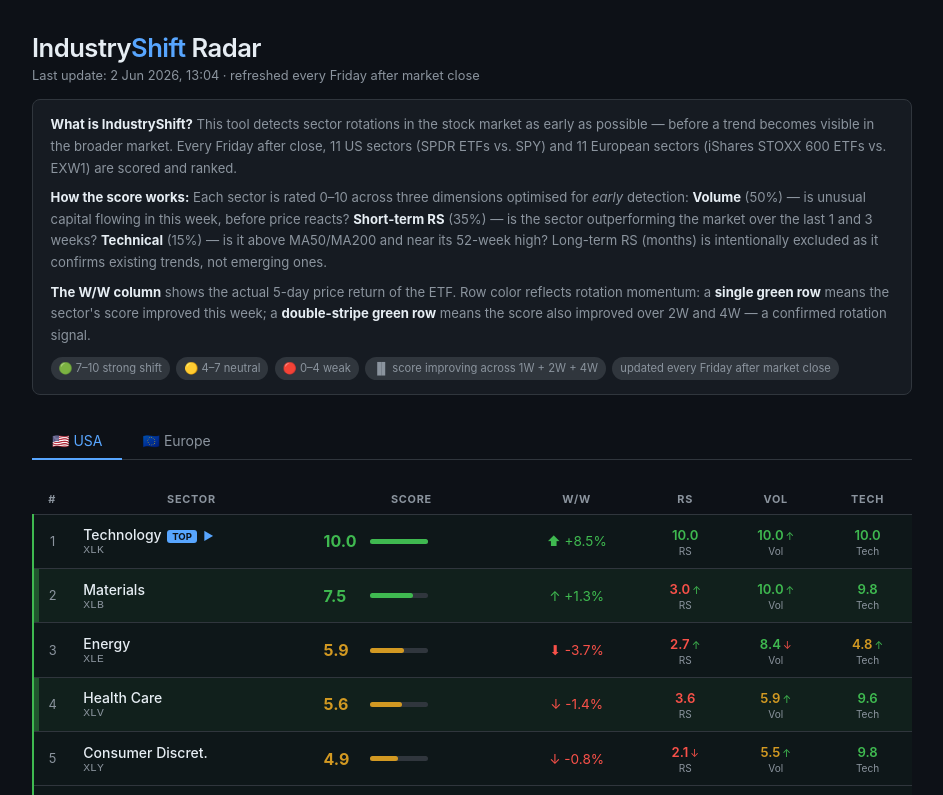
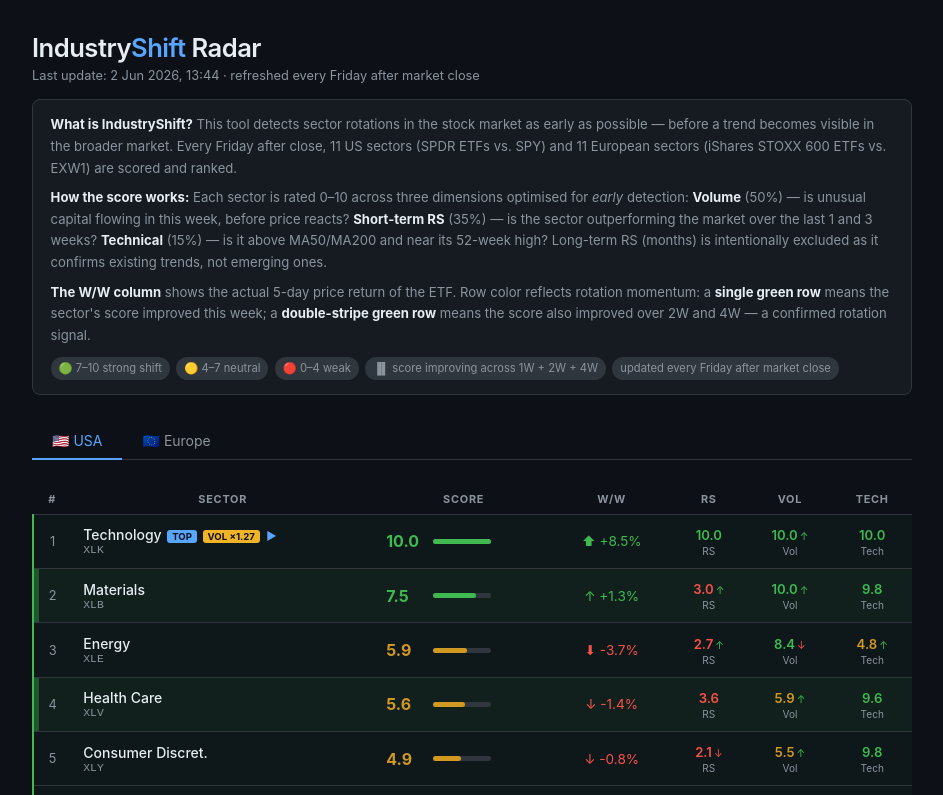
Before and after one commit to kopitiful/industryshift, a plain HTML site: page docs/index.html in a window 1280 px wide. Shown: the top 795 px of the page, without its empty margins (168-1111 px from the left). Drawn offline with Linux system fonts and the light colour scheme.

Commit message:
Mark sector with biggest 2W volume surge with VOL badge

```diff
--- a/docs/data/sectors.json
+++ b/docs/data/sectors.json
@@ -1,5 +1,5 @@
 {
-  "updated": "2026-06-02T11:04:46Z",
+  "updated": "2026-06-02T11:44:35Z",
   "us": [
     {
       "ticker": "XLK",
@@ -10,6 +10,7 @@
       "technical": 10.0,
       "rs_pct": 7.74,
       "price_1w": 8.52,
+      "vol_surge_2w": 1.27,
       "delta_1w": 0.62,
       "delta_2w": 0.0,
       "delta_4w": 2.46,
@@ -27,6 +28,7 @@
       "technical": 9.77,
       "rs_pct": -2.31,
       "price_1w": 1.25,
+      "vol_surge_2w": 1.24,
       "delta_1w": 4.13,
       "delta_2w": 3.12,
       "delta_4w": 3.49,
@@ -44,6 +46,7 @@
       "technical": 4.81,
       "rs_pct": -2.69,
       "price_1w": -3.68,
+      "vol_surge_2w": 1.22,
       "delta_1w": 0.88,
       "delta_2w": -0.86,
       "delta_4w": 4.62,
@@ -61,6 +64,7 @@
       "technical": 9.64,
       "rs_pct": -1.45,
       "price_1w": -1.37,
+      "vol_surge_2w": 1.04,
       "delta_1w": 0.36,
       "delta_2w": 0.77,
       "delta_4w": 1.19,
@@ -78,6 +82,7 @@
       "technical": 9.76,
       "rs_pct": -3.53,
       "price_1w": -0.83,
+      "vol_surge_2w": 1.15,
       "delta_1w": 0.39,
       "delta_2w": -1.21,
       "delta_4w": -0.22,
@@ -95,6 +100,7 @@
       "technical": 4.81,
       "rs_pct": -2.59,
       "price_1w": -0.98,
+      "vol_surge_2w": 1.05,
       "delta_1w": 0.55,
       "delta_2w": 1.4,
       "delta_4w": 0.09,
@@ -112,6 +118,7 @@
       "technical": 9.83,
       "rs_pct": -2.79,
       "price_1w": 0.13,
+      "vol_surge_2w": 1.08,
       "delta_1w": -0.24,
       "delta_2w": 0.07,
       "delta_4w": -2.77,
@@ -129,6 +136,7 @@
       "technical": 4.81,
       "rs_pct": -5.19,
       "price_1w": -3.27,
+      "vol_surge_2w": 1.07,
       "delta_1w": 2.98,
       "delta_2w": -1.33,
       "delta_4w": -0.1,
@@ -146,6 +154,7 @@
       "technical": 9.83,
       "rs_pct": -2.33,
       "price_1w": 0.37,
+      "vol_surge_2w": 0.96,
       "delta_1w": -0.81,
       "delta_2w": -0.98,
       "delta_4w": 0.67,
@@ -163,6 +172,7 @@
       "technical": 0.0,
       "rs_pct": -6.58,
       "price_1w": -4.96,
+      "vol_surge_2w": 1.04,
       "delta_1w": 1.05,
       "delta_2w": -1.32,
       "delta_4w": -2.28,
@@ -180,6 +190,7 @@
       "technical": 9.84,
       "rs_pct": -5.01,
       "price_1w": -2.89,
+      "vol_surge_2w": 0.87,
       "delta_1w": 0.07,
       "delta_2w": -0.89,
       "delta_4w": -2.07,
@@ -193,18 +204,19 @@
     {
       "ticker": "EXI3.DE",
       "name": "Basic Resources",
-      "score": 7.66,
-      "rs": 3.46,
+      "score": 7.62,
+      "rs": 3.35,
       "volume": 10.0,
-      "technical": 9.66,
-      "rs_pct": -0.6,
-      "price_1w": 0.65,
-      "delta_1w": -1.09,
-      "delta_2w": 4.44,
-      "delta_4w": 4.43,
-      "delta_rs": -3.24,
+      "technical": 9.65,
+      "rs_pct": -0.86,
+      "price_1w": 0.61,
+      "vol_surge_2w": 2.92,
+      "delta_1w": -1.13,
+      "delta_2w": 4.4,
+      "delta_4w": 4.39,
+      "delta_rs": -3.35,
       "delta_vol": 0.0,
-      "delta_tech": 0.28,
+      "delta_tech": 0.27,
       "rank": 1
     },
     {
@@ -214,8 +226,9 @@
       "rs": 10.0,
       "volume": 0.87,
       "technical": 10.0,
-      "rs_pct": 8.45,
-      "price_1w": 5.71,
+      "rs_pct": 8.05,
+      "price_1w": 5.54,
+      "vol_surge_2w": 1.33,
       "delta_1w": -0.23,
       "delta_2w": -4.56,
       "delta_4w": 0.4,
@@ -227,118 +240,125 @@
     {
       "ticker": "EXV6.DE",
       "name": "Energy",
-      "score": 3.98,
-      "rs": 5.47,
+      "score": 3.96,
+      "rs": 5.41,
       "volume": 1.14,
       "technical": 10.0,
-      "rs_pct": 2.19,
-      "price_1w": 3.64,
-      "delta_1w": -0.91,
-      "delta_2w": -0.56,
-      "delta_4w": -0.62,
-      "delta_rs": -3.3,
+      "rs_pct": 1.9,
+      "price_1w": 3.58,
+      "vol_surge_2w": 0.96,
+      "delta_1w": -0.93,
+      "delta_2w": -0.58,
+      "delta_4w": -0.64,
+      "delta_rs": -3.36,
       "delta_vol": 0.47,
       "delta_tech": 0.09,
       "rank": 3
     },
     {
-      "ticker": "EXH8.DE",
-      "name": "Food & Beverage",
-      "score": 3.96,
-      "rs": 6.03,
-      "volume": 0.78,
-      "technical": 9.76,
-      "rs_pct": 2.96,
-      "price_1w": 2.2,
-      "delta_1w": -1.09,
-      "delta_2w": -0.23,
-      "delta_4w": -2.11,
-      "delta_rs": -3.19,
-      "delta_vol": 0.01,
-      "delta_tech": 0.17,
+      "ticker": "EXV1.DE",
+      "name": "Automobiles",
+      "score": 3.9,
+      "rs": 4.24,
+      "volume": 1.83,
+      "technical": 9.98,
+      "rs_pct": 0.34,
+      "price_1w": 0.37,
+      "vol_surge_2w": 1.24,
+      "delta_1w": -1.77,
+      "delta_2w": 0.24,
+      "delta_4w": -0.19,
+      "delta_rs": -4.22,
+      "delta_vol": -0.6,
+      "delta_tech": -0.01,
       "rank": 4
     },
     {
-      "ticker": "EXV1.DE",
-      "name": "Automobiles",
-      "score": 3.92,
-      "rs": 4.29,
-      "volume": 1.84,
-      "technical": 9.98,
-      "rs_pct": 0.55,
-      "price_1w": 0.36,
-      "delta_1w": -1.75,
-      "delta_2w": 0.26,
-      "delta_4w": -0.17,
-      "delta_rs": -4.17,
-      "delta_vol": -0.59,
-      "delta_tech": -0.01,
+      "ticker": "EXH8.DE",
+      "name": "Food & Beverage",
+      "score": 3.81,
+      "rs": 5.6,
+      "volume": 0.77,
+      "technical": 9.74,
+      "rs_pct": 2.15,
+      "price_1w": 1.64,
+      "vol_surge_2w": 0.89,
+      "delta_1w": -1.24,
+      "delta_2w": -0.38,
+      "delta_4w": -2.26,
+      "delta_rs": -3.62,
+      "delta_vol": 0.0,
+      "delta_tech": 0.15,
       "rank": 5
     },
     {
       "ticker": "EXH7.DE",
       "name": "Health Care",
-      "score": 3.42,
-      "rs": 2.71,
-      "volume": 3.52,
-      "technical": 4.74,
-      "rs_pct": -1.63,
-      "price_1w": -0.33,
-      "delta_1w": -0.85,
-      "delta_2w": 1.93,
-      "delta_4w": -0.78,
-      "delta_rs": -4.06,
-      "delta_vol": -0.23,
-      "delta_tech": 4.58,
+      "score": 3.45,
+      "rs": 2.81,
+      "volume": 3.51,
+      "technical": 4.75,
+      "rs_pct": -1.59,
+      "price_1w": -0.06,
+      "vol_surge_2w": 1.03,
+      "delta_1w": -0.82,
+      "delta_2w": 1.96,
+      "delta_4w": -0.75,
+      "delta_rs": -3.96,
+      "delta_vol": -0.24,
+      "delta_tech": 4.59,
       "rank": 6
+    },
+    {
+      "ticker": "EXV2.DE",
+      "name": "Insurance",
+      "score": 3.02,
+      "rs": 4.14,
+      "volume": 0.15,
+      "technical": 10.0,
+      "rs_pct": 0.19,
+      "price_1w": 0.46,
+      "vol_surge_2w": 0.83,
+      "delta_1w": -0.49,
+      "delta_2w": -1.72,
+      "delta_4w": -0.59,
+      "delta_rs": -0.66,
+      "delta_vol": -0.57,
+      "delta_tech": 0.21,
+      "rank": 7
     },
     {
       "ticker": "EXH4.DE",
       "name": "Industrials",
-      "score": 3.05,
-      "rs": 3.58,
-      "volume": 0.6,
+      "score": 2.99,
+      "rs": 3.43,
+      "volume": 0.59,
       "technical": 9.95,
-      "rs_pct": -0.43,
-      "price_1w": 0.52,
-      "delta_1w": -0.91,
-      "delta_2w": 0.31,
-      "delta_4w": -1.93,
-      "delta_rs": -3.45,
-      "delta_vol": 0.59,
+      "rs_pct": -0.75,
+      "price_1w": 0.43,
+      "vol_surge_2w": 0.48,
+      "delta_1w": -0.97,
+      "delta_2w": 0.25,
+      "delta_4w": -1.99,
+      "delta_rs": -3.6,
+      "delta_vol": 0.58,
       "delta_tech": -0.02,
-      "rank": 7
-    },
-    {
-      "ticker": "EXV2.DE",
-      "name": "Insurance",
-      "score": 3.01,
-      "rs": 4.19,
-      "volume": 0.08,
-      "technical": 10.0,
-      "rs_pct": 0.42,
-      "price_1w": 0.46,
-      "delta_1w": -0.5,
-      "delta_2w": -1.73,
-      "delta_4w": -0.6,
-      "delta_rs": -0.61,
-      "delta_vol": -0.64,
-      "delta_tech": 0.21,
       "rank": 8
     },
     {
       "ticker": "EXV5.DE",
       "name": "Telecom",
-      "score": 2.09,
-      "rs": 3.97,
+      "score": 2.07,
+      "rs": 3.89,
       "volume": 0.0,
       "technical": 4.7,
-      "rs_pct": 0.11,
-      "price_1w": 1.91,
-      "delta_1w": -0.66,
-      "delta_2w": 0.81,
-      "delta_4w": -0.38,
-      "delta_rs": -3.89,
+      "rs_pct": -0.14,
+      "price_1w": 1.89,
+      "vol_surge_2w": 0.54,
+      "delta_1w": -0.68,
+      "delta_2w": 0.79,
+      "delta_4w": -0.4,
+      "delta_rs": -3.97,
       "delta_vol": 0.0,
       "delta_tech": 4.7,
       "rank": 9
@@ -346,33 +366,35 @@
     {
       "ticker": "EXH1.DE",
       "name": "Utilities",
-      "score": 1.18,
+      "score": 1.19,
       "rs": 0.0,
-      "volume": 0.86,
-      "technical": 4.98,
-      "rs_pct": -5.38,
-      "price_1w": -3.33,
-      "delta_1w": -0.08,
-      "delta_2w": -0.9,
-      "delta_4w": -0.92,
+      "volume": 0.88,
+      "technical": 4.99,
+      "rs_pct": -5.35,
+      "price_1w": -3.08,
+      "vol_surge_2w": 1.07,
+      "delta_1w": -0.07,
+      "delta_2w": -0.89,
+      "delta_4w": -0.91,
       "delta_rs": 0.0,
-      "delta_vol": -1.52,
-      "delta_tech": 4.54,
+      "delta_vol": -1.5,
+      "delta_tech": 4.55,
       "rank": 10
     },
     {
       "ticker": "EXV4.DE",
       "name": "Banks",
-      "score": 1.06,
-      "rs": 0.16,
+      "score": 1.02,
+      "rs": 0.03,
       "volume": 2.01,
       "technical": 0.0,
-      "rs_pct": -5.15,
-      "price_1w": -3.38,
-      "delta_1w": -3.45,
-      "delta_2w": -1.9,
-      "delta_4w": -1.91,
-      "delta_rs": -5.55,
+      "rs_pct": -5.31,
+      "price_1w": -3.31,
+      "vol_surge_2w": 0.99,
+      "delta_1w": -3.49,
+      "delta_2w": -1.94,
+      "delta_4w": -1.95,
+      "delta_rs": -5.68,
       "delta_vol": -0.24,
       "delta_tech": -9.24,
       "rank": 11
@@ -388,6 +410,7 @@
       "technical": 10.0,
       "rs_pct": 16.07,
       "price_1w": 11.71,
+      "vol_surge_2w": 1.26,
       "rank": 1
     },
     {
@@ -399,6 +422,7 @@
       "technical": 7.06,
       "rs_pct": 17.62,
       "price_1w": 19.0,
+      "vol_surge_2w": 1.35,
       "rank": 2
     },
     {
@@ -410,6 +434,7 @@
       "technical": 0.0,
       "rs_pct": 14.08,
       "price_1w": 14.56,
+      "vol_surge_2w": 1.02,
       "rank": 3
     },
     {
@@ -421,6 +446,7 @@
       "technical": 10.0,
       "rs_pct": 4.09,
       "price_1w": 5.46,
+      "vol_surge_2w": 0.97,
       "rank": 4
     }
   ],
@@ -1053,10 +1079,10 @@
       },
       "eu": {
         "EXI3.DE": {
-          "s": 7.66,
-          "r": 3.46,
+          "s": 7.62,
+          "r": 3.35,
           "v": 10.0,
-          "t": 9.66
+          "t": 9.65
         },
         "EXV3.DE": {
           "s": 5.44,
@@ -1065,56 +1091,56 @@
           "t": 10.0
         },
         "EXV6.DE": {
-          "s": 3.98,
-          "r": 5.47,
+          "s": 3.96,
+          "r": 5.41,
           "v": 1.14,
           "t": 10.0
         },
-        "EXH8.DE": {
-          "s": 3.96,
-          "r": 6.03,
-          "v": 0.78,
-          "t": 9.76
-        },
         "EXV1.DE": {
-          "s": 3.92,
-          "r": 4.29,
-          "v": 1.84,
+          "s": 3.9,
+          "r": 4.24,
+          "v": 1.83,
           "t": 9.98
         },
+        "EXH8.DE": {
+          "s": 3.81,
+          "r": 5.6,
+          "v": 0.77,
+          "t": 9.74
+        },
         "EXH7.DE": {
-          "s": 3.42,
-          "r": 2.71,
-          "v": 3.52,
-          "t": 4.74
+          "s": 3.45,
+          "r": 2.81,
+          "v": 3.51,
+          "t": 4.75
+        },
+        "EXV2.DE": {
+          "s": 3.02,
+          "r": 4.14,
+          "v": 0.15,
+          "t": 10.0
         },
         "EXH4.DE": {
-          "s": 3.05,
-          "r": 3.58,
-          "v": 0.6,
+          "s": 2.99,
+          "r": 3.43,
+          "v": 0.59,
           "t": 9.95
         },
-        "EXV2.DE": {
-          "s": 3.01,
-          "r": 4.19,
-          "v": 0.08,
-          "t": 10.0
-        },
         "EXV5.DE": {
-          "s": 2.09,
-          "r": 3.97,
+          "s": 2.07,
+          "r": 3.89,
           "v": 0.0,
           "t": 4.7
         },
         "EXH1.DE": {
-          "s": 1.18,
+          "s": 1.19,
           "r": 0.0,
-          "v": 0.86,
-          "t": 4.98
+          "v": 0.88,
+          "t": 4.99
         },
         "EXV4.DE": {
-          "s": 1.06,
-          "r": 0.16,
+          "s": 1.02,
+          "r": 0.03,
           "v": 2.01,
           "t": 0.0
         }
--- a/docs/index.html
+++ b/docs/index.html
@@ -106,6 +106,7 @@
     .subsector-ticker { color: var(--muted); font-size: 0.68rem; font-family: monospace; }
 
     .top-badge { display: inline-block; background: var(--accent); color: #0d1117; font-size: 0.6rem; font-weight: 700; padding: 1px 5px; border-radius: 3px; margin-left: 0.35rem; vertical-align: middle; }
+    .surge-badge { display: inline-block; background: #f0b429; color: #0d1117; font-size: 0.6rem; font-weight: 700; padding: 1px 5px; border-radius: 3px; margin-left: 0.35rem; vertical-align: middle; }
 
     .g { color: var(--green); }
     .y { color: var(--yellow); }
@@ -242,9 +243,12 @@ function renderTable(sectors, panelId, techSub) {
     return;
   }
 
+  const surgeTicker = sectors.reduce((a, b) => (b.vol_surge_2w ?? 0) > (a.vol_surge_2w ?? 0) ? b : a).ticker;
+
   const rows = sectors.map(s => {
     const w = (s.score / 10 * 100).toFixed(0);
     const topBadge = s.rank === 1 ? '<span class="top-badge">TOP</span>' : '';
+    const surgeBadge = s.ticker === surgeTicker ? `<span class="surge-badge" title="Biggest volume surge (2W): ${s.vol_surge_2w}×">VOL ×${s.vol_surge_2w}</span>` : '';
     const isUSTech = panelId === 'panel-us' && s.ticker === 'XLK' && techSub?.length;
     const expandBtn = isUSTech
       ? `<span class="expand-btn" id="tech-expand-btn" onclick="toggleSub()">▶</span>`
@@ -253,7 +257,7 @@ function renderTable(sectors, panelId, techSub) {
     return `<tr class="${rowClass(s)}">
       <td class="rank">${s.rank}</td>
       <td>
-        <span class="sector-name">${s.name}${topBadge}${expandBtn}</span>
+        <span class="sector-name">${s.name}${topBadge}${surgeBadge}${expandBtn}</span>
         <span class="ticker">${s.ticker}</span>
       </td>
       <td>
```
Also changed, not shown: 1 other file.
